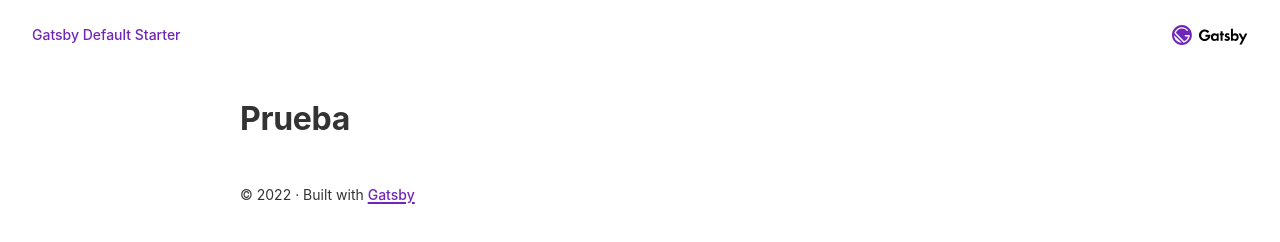
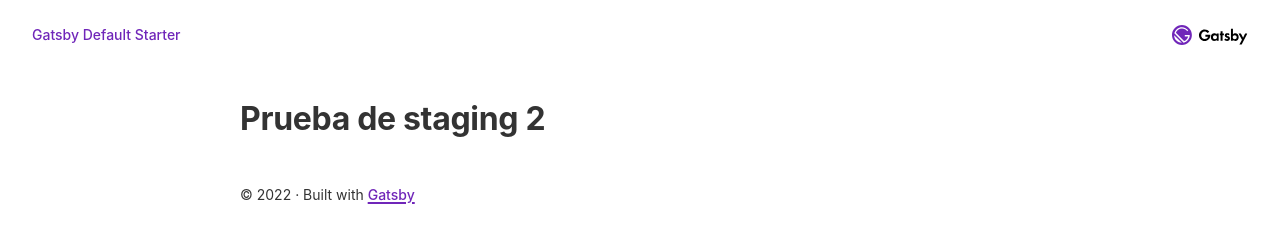
Before and after one commit to Alicida/prueba-gatsby, a Gatsby site: page /prueba in a window 1280 px wide. Built offline with nearby package versions, Linux system fonts and the light colour scheme; Gatsby itself is replaced by a stand-in of ours.

Commit message:
add branches

```diff
--- a/src/pages/prueba.js
+++ b/src/pages/prueba.js
@@ -4,7 +4,7 @@
 export default function prueba() {
   return (
     <Layout>
-        <div><h1>Prueba</h1></div>
+        <div><h1>Prueba de staging 2</h1></div>
     </Layout>
   )
 }
```
